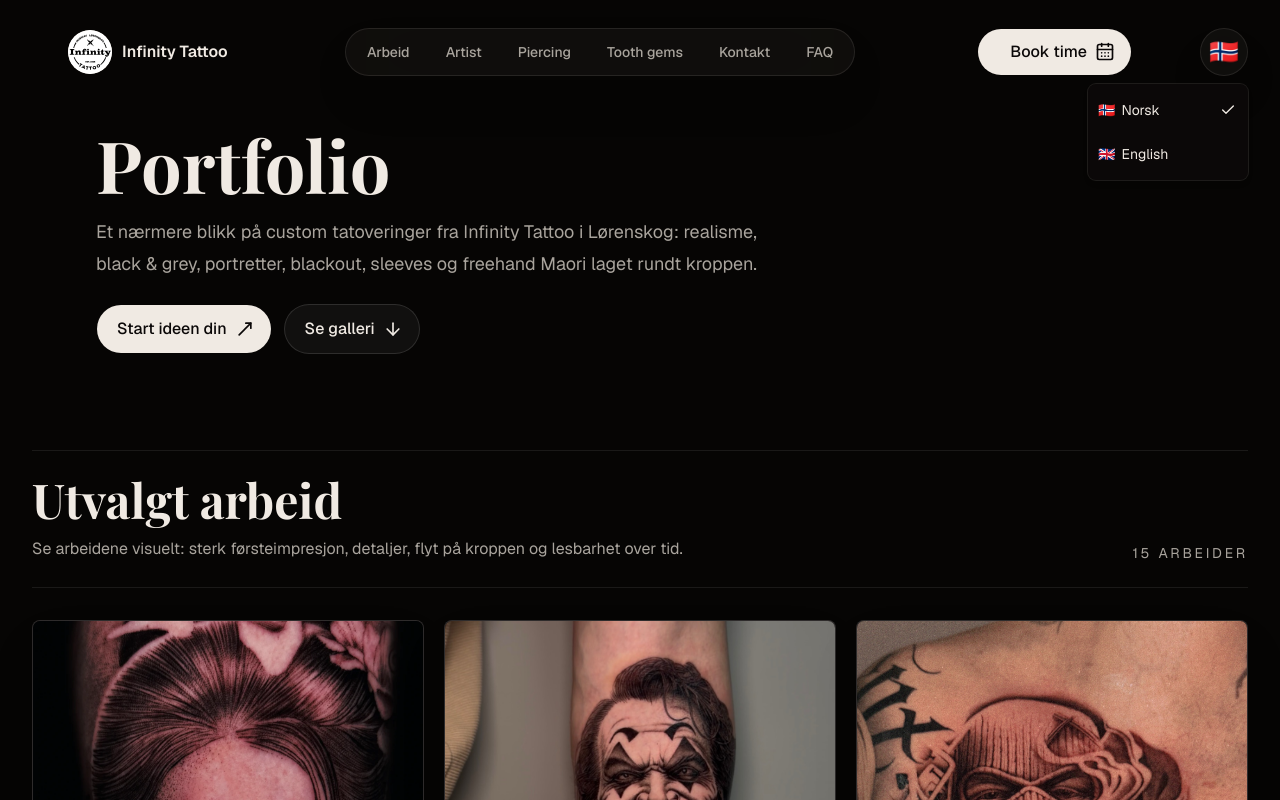
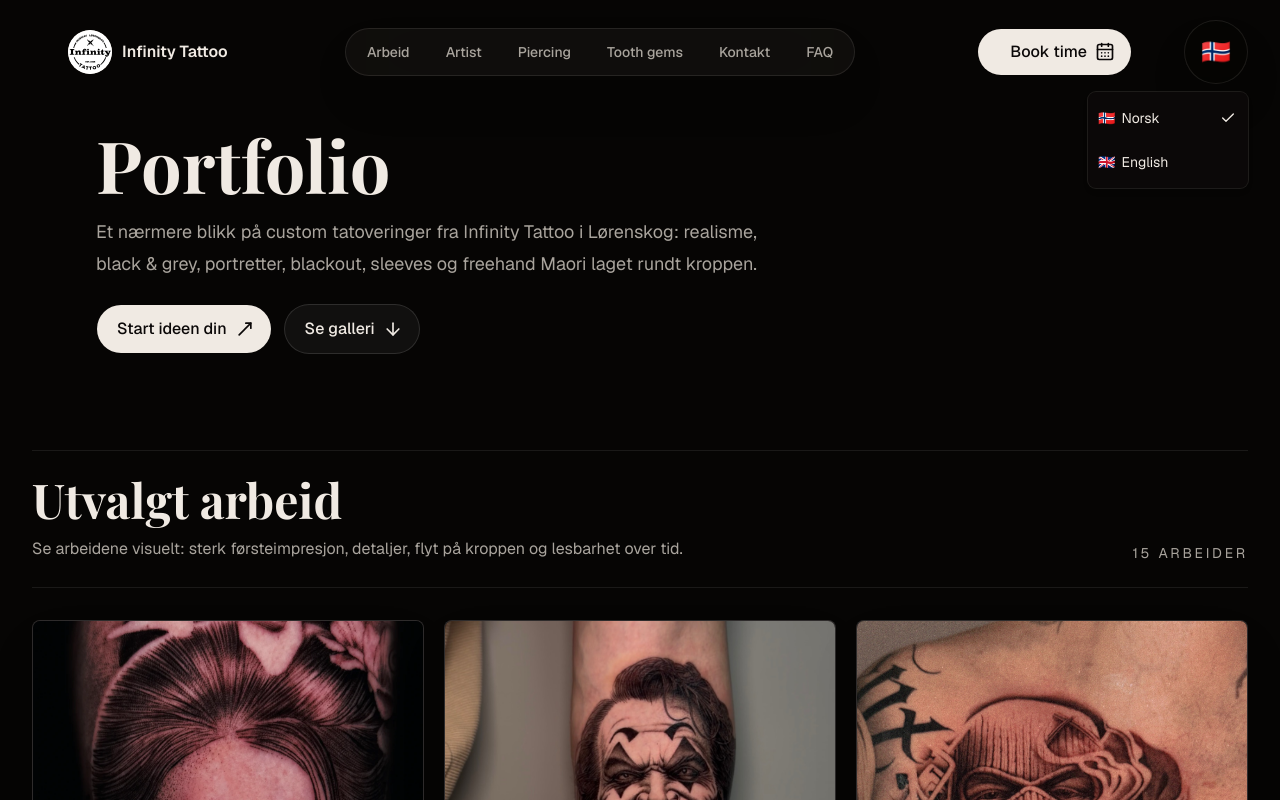
Before and after one commit to YmiaDKA/InfinityTattoo, a Next.js app: page /work in a window 1280 px wide. Both pictures are taken after a click on the button "🇳🇴". Shown: the top 800 px of the page. Built offline with nearby package versions, Linux system fonts and the light colour scheme.

Commit message:
Keep language menu fixed while scrolling

```diff
--- a/src/components/language-toggle.tsx
+++ b/src/components/language-toggle.tsx
@@ -17,11 +17,7 @@ const languages: { value: Language; name: string; flag: string }[] = [
   { value: "EN", name: "English", flag: "🇬🇧" },
 ];
 
-export function LanguageToggle({
-  isScrolled = false,
-}: {
-  isScrolled?: boolean;
-}) {
+export function LanguageToggle() {
   const activeLanguage = useLanguage();
   const currentLanguage = languages.find(
     (language) => language.value === activeLanguage,
@@ -38,13 +34,13 @@ export function LanguageToggle({
         render={
           <HeaderNavButton
             size="icon-lg"
-            className={`group relative size-10 border-0 p-0 hover:bg-transparent dark:hover:bg-transparent aria-expanded:bg-transparent ${isScrolled ? "xl:size-16" : "xl:size-12"}`}
+            className="group relative size-10 border-0 p-0 hover:bg-transparent dark:hover:bg-transparent aria-expanded:bg-transparent xl:size-16"
           />
         }
       >
         <HeaderPillSurface
           data-desktop="true"
-          data-scrolled={isScrolled ? "true" : "false"}
+          data-scrolled="true"
           className="inset-0 opacity-0 group-hover:opacity-100 group-aria-expanded:opacity-100 group-focus-visible:opacity-100"
         />
         <span
@@ -54,7 +50,12 @@ export function LanguageToggle({
           {currentLanguage.flag}
         </span>
       </DropdownMenuTrigger>
-      <DropdownMenuContent align="end" sideOffset={8} className="min-w-40">
+      <DropdownMenuContent
+        align="end"
+        sideOffset={8}
+        positionMethod="fixed"
+        className="min-w-40"
+      >
         <DropdownMenuGroup>
           <DropdownMenuRadioGroup
             value={activeLanguage}
--- a/src/components/site-header.tsx
+++ b/src/components/site-header.tsx
@@ -126,7 +126,7 @@ export function SiteHeader({
   return (
     <header className="fixed inset-x-0 top-0 z-50 flex justify-center px-5 pt-5 sm:px-8 xl:pr-28">
       <div className="absolute right-5 top-5 z-20 hidden h-16 items-center sm:right-8 xl:flex">
-        <LanguageToggle isScrolled={isScrolled} />
+        <LanguageToggle />
       </div>
       <nav
         ref={navRef}
--- a/src/components/ui/dropdown-menu.tsx
+++ b/src/components/ui/dropdown-menu.tsx
@@ -22,12 +22,13 @@ function DropdownMenuContent({
   alignOffset = 0,
   side = "bottom",
   sideOffset = 4,
+  positionMethod = "absolute",
   className,
   ...props
 }: MenuPrimitive.Popup.Props &
   Pick<
     MenuPrimitive.Positioner.Props,
-    "align" | "alignOffset" | "side" | "sideOffset"
+    "align" | "alignOffset" | "side" | "sideOffset" | "positionMethod"
   >) {
   return (
     <MenuPrimitive.Portal>
@@ -37,6 +38,7 @@ function DropdownMenuContent({
         alignOffset={alignOffset}
         side={side}
         sideOffset={sideOffset}
+        positionMethod={positionMethod}
       >
         <MenuPrimitive.Popup
           data-slot="dropdown-menu-content"
```
